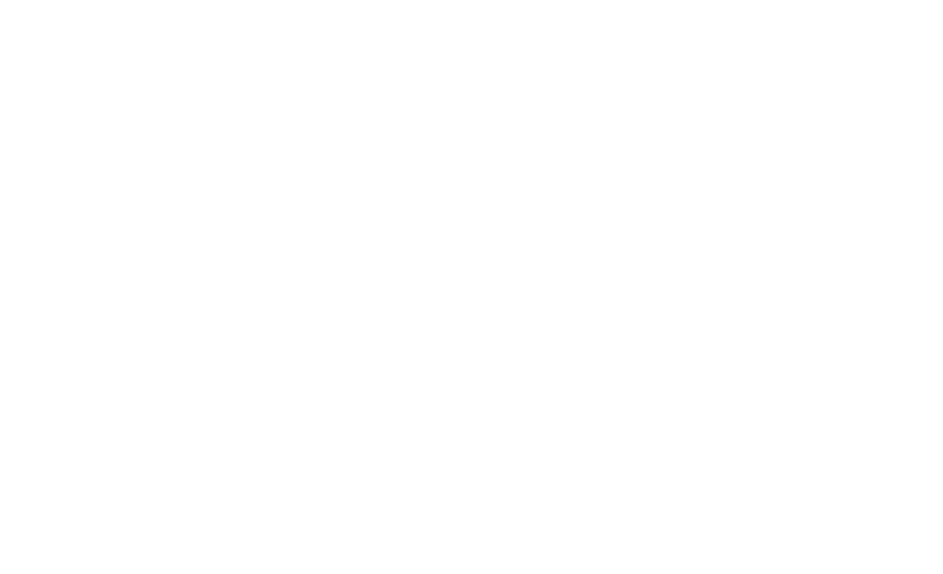
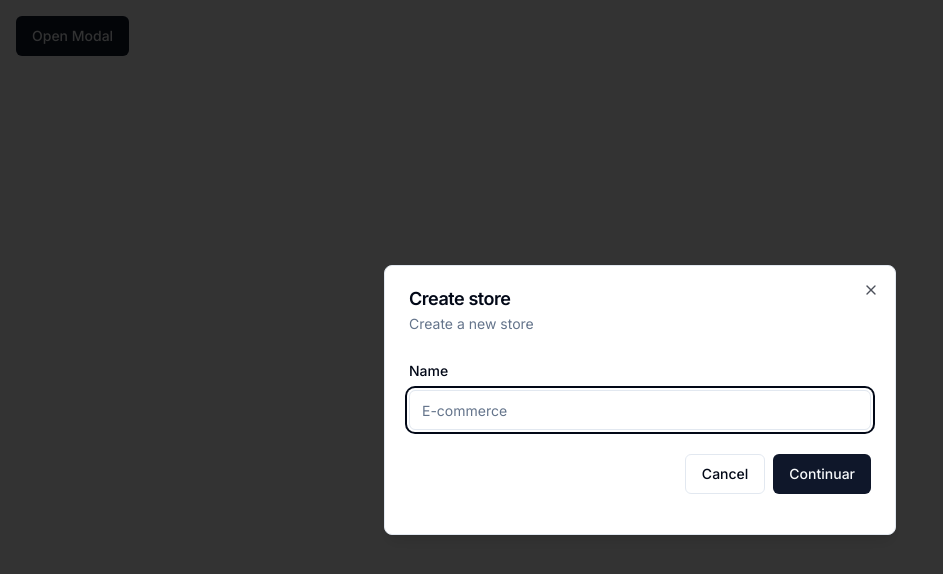
Before and after one commit to nadodev/shop-store, a Next.js app: page / in a window 1280 px wide. Shown: the top 574 px of the page, without its empty margins (0-943 px from the left). Built offline with nearby package versions, Linux system fonts and the light colour scheme.

Commit message:
chore: add prisma

```diff
--- a/app/(root)/page.tsx
+++ b/app/(root)/page.tsx
@@ -1,11 +1,23 @@
 'use client'
-import { Modal } from "@/components/ui/modal";
+
+import { Button } from "@/components/ui/button";
+import { useStoreModal } from "@/hooks/use-store-modal";
+import { useEffect } from "react";
 
 export default function SetupPage() {
+  const onOpen = useStoreModal((state) => state.onOpen);
+  const isOpen = useStoreModal((state) => state.isOpen);
+
+
+  function openModal() {
+    onOpen()
+  }
+  useEffect(() => {
+    if(!isOpen) onOpen()
+  },[isOpen, onOpen])
     return (
    <div className="p-4">
-      {/* <UserButton afterSignOutUrl='/' /> */}
-      <Modal title="Hello" description="Hello" isOpen={false  } onClose={() => {}} />
+        <Button onClick={openModal}>Open Modal</Button>
    </div>
     );
   }
--- a/app/layout.tsx
+++ b/app/layout.tsx
@@ -3,6 +3,7 @@ import type { Metadata } from "next";
 import { Inter } from "next/font/google";
 import "./globals.css";
 
+import { ModalProvider } from "@/providers/modal-provider";
 import { dark } from "@clerk/themes";
 
 const inter = Inter({ subsets: ["latin"] });
@@ -22,7 +23,10 @@ export default function RootLayout({
       appearance={{ baseTheme: dark }}
     >
     <html lang="en">
-      <body className={inter.className}>{children}</body>
+      <body className={inter.className}>
+        <ModalProvider />
+        {children}
+      </body>
     </html>
     </ClerkProvider>
   );
--- /dev/null
+++ b/components/modals/store-modal.tsx
@@ -0,0 +1,69 @@
+"use client";
+
+import { Button } from "@/components/ui/button";
+import { Form, FormControl, FormField, FormItem, FormLabel, FormMessage } from "@/components/ui/form";
+import { Input } from "@/components/ui/input";
+import { Modal } from "@/components/ui/modal";
+import { useStoreModal } from "@/hooks/use-store-modal";
+import { zodResolver } from "@hookform/resolvers/zod";
+import { useForm } from "react-hook-form";
+import { z } from "zod";
+
+const formSchema = z.object({
+  name: z.string().min(1),
+});
+
+export const StoreModal = () => {
+  const form = useForm<z.infer<typeof formSchema>>({
+    resolver: zodResolver(formSchema),
+
+    defaultValues: {
+      name: "",
+    },
+  });
+
+  const onSubmit = async (values: z.infer<typeof formSchema>) => {
+    console.log(values);
+  };
+
+  const storeModal = useStoreModal();
+
+  return (
+    <Modal
+      title="Create store"
+      description="Create a new store"
+      isOpen={storeModal.isOpen}
+      onClose={storeModal.onClose}
+    >
+      <div>
+        <div className="space-y-4 py-2 pb-4">
+          <Form {...form}>
+            <form onSubmit={form.handleSubmit(onSubmit)}>
+              <FormField
+                control={form.control}
+                name="name"
+                render={({ field }) =>  (
+                    <FormItem>
+                        <FormLabel>Name</FormLabel>
+                        <FormControl>
+                            <Input placeholder="E-commerce" {...field} />
+                        </FormControl>
+                            <FormMessage/>
+                    </FormItem>
+                )}
+              />
+              <div className="space-x-2 pt-6 flex items-center justify-end w-full">
+                    <Button variant="outline" type="button" onClick={storeModal.onClose}>
+                        Cancel
+                    </Button>
+                    <Button type="submit">
+                        Continuar
+                    </Button>
+              </div>
+            </form>
+          </Form>
+        </div>
+      </div>
+    </Modal>
+  );
+};
--- /dev/null
+++ b/components/ui/form.tsx
@@ -0,0 +1,176 @@
+import * as React from "react"
+import * as LabelPrimitive from "@radix-ui/react-label"
+import { Slot } from "@radix-ui/react-slot"
+import {
+  Controller,
+  ControllerProps,
+  FieldPath,
+  FieldValues,
+  FormProvider,
+  useFormContext,
+} from "react-hook-form"
+
+import { cn } from "@/lib/utils"
+import { Label } from "@/components/ui/label"
+
+const Form = FormProvider
+
+type FormFieldContextValue<
+  TFieldValues extends FieldValues = FieldValues,
+  TName extends FieldPath<TFieldValues> = FieldPath<TFieldValues>
+> = {
+  name: TName
+}
+
+const FormFieldContext = React.createContext<FormFieldContextValue>(
+  {} as FormFieldContextValue
+)
+
+const FormField = <
+  TFieldValues extends FieldValues = FieldValues,
+  TName extends FieldPath<TFieldValues> = FieldPath<TFieldValues>
+>({
+  ...props
+}: ControllerProps<TFieldValues, TName>) => {
+  return (
+    <FormFieldContext.Provider value={{ name: props.name }}>
+      <Controller {...props} />
+    </FormFieldContext.Provider>
+  )
+}
+
+const useFormField = () => {
+  const fieldContext = React.useContext(FormFieldContext)
+  const itemContext = React.useContext(FormItemContext)
+  const { getFieldState, formState } = useFormContext()
+
+  const fieldState = getFieldState(fieldContext.name, formState)
+
+  if (!fieldContext) {
+    throw new Error("useFormField should be used within <FormField>")
+  }
+
+  const { id } = itemContext
+
+  return {
+    id,
+    name: fieldContext.name,
+    formItemId: `${id}-form-item`,
+    formDescriptionId: `${id}-form-item-description`,
+    formMessageId: `${id}-form-item-message`,
+    ...fieldState,
+  }
+}
+
+type FormItemContextValue = {
+  id: string
+}
+
+const FormItemContext = React.createContext<FormItemContextValue>(
+  {} as FormItemContextValue
+)
+
+const FormItem = React.forwardRef<
+  HTMLDivElement,
+  React.HTMLAttributes<HTMLDivElement>
+>(({ className, ...props }, ref) => {
+  const id = React.useId()
+
+  return (
+    <FormItemContext.Provider value={{ id }}>
+      <div ref={ref} className={cn("space-y-2", className)} {...props} />
+    </FormItemContext.Provider>
+  )
+})
+FormItem.displayName = "FormItem"
+
+const FormLabel = React.forwardRef<
+  React.ElementRef<typeof LabelPrimitive.Root>,
+  React.ComponentPropsWithoutRef<typeof LabelPrimitive.Root>
+>(({ className, ...props }, ref) => {
+  const { error, formItemId } = useFormField()
+
+  return (
+    <Label
+      ref={ref}
+      className={cn(error && "text-destructive", className)}
+      htmlFor={formItemId}
+      {...props}
+    />
+  )
+})
+FormLabel.displayName = "FormLabel"
+
+const FormControl = React.forwardRef<
+  React.ElementRef<typeof Slot>,
+  React.ComponentPropsWithoutRef<typeof Slot>
+>(({ ...props }, ref) => {
+  const { error, formItemId, formDescriptionId, formMessageId } = useFormField()
+
+  return (
+    <Slot
+      ref={ref}
+      id={formItemId}
+      aria-describedby={
+        !error
+          ? `${formDescriptionId}`
+          : `${formDescriptionId} ${formMessageId}`
+      }
+      aria-invalid={!!error}
+      {...props}
+    />
+  )
+})
+FormControl.displayName = "FormControl"
+
+const FormDescription = React.forwardRef<
+  HTMLParagraphElement,
+  React.HTMLAttributes<HTMLParagraphElement>
+>(({ className, ...props }, ref) => {
+  const { formDescriptionId } = useFormField()
+
+  return (
+    <p
+      ref={ref}
+      id={formDescriptionId}
+      className={cn("text-sm text-muted-foreground", className)}
+      {...props}
+    />
+  )
+})
+FormDescription.displayName = "FormDescription"
+
+const FormMessage = React.forwardRef<
+  HTMLParagraphElement,
+  React.HTMLAttributes<HTMLParagraphElement>
+>(({ className, children, ...props }, ref) => {
+  const { error, formMessageId } = useFormField()
+  const body = error ? String(error?.message) : children
+
+  if (!body) {
+    return null
+  }
+
+  return (
+    <p
+      ref={ref}
+      id={formMessageId}
+      className={cn("text-sm font-medium text-destructive", className)}
+      {...props}
+    >
+      {body}
+    </p>
+  )
+})
+FormMessage.displayName = "FormMessage"
+
+export {
+  useFormField,
+  Form,
+  FormItem,
+  FormLabel,
+  FormControl,
+  FormDescription,
+  FormMessage,
+  FormField,
+}
--- /dev/null
+++ b/components/ui/input.tsx
@@ -0,0 +1,25 @@
+import * as React from "react"
+
+import { cn } from "@/lib/utils"
+
+export interface InputProps
+  extends React.InputHTMLAttributes<HTMLInputElement> {}
+
+const Input = React.forwardRef<HTMLInputElement, InputProps>(
+  ({ className, type, ...props }, ref) => {
+    return (
+      <input
+        type={type}
+        className={cn(
+          "flex h-10 w-full rounded-md border border-input bg-background px-3 py-2 text-sm ring-offset-background file:border-0 file:bg-transparent file:text-sm file:font-medium placeholder:text-muted-foreground focus-visible:outline-none focus-visible:ring-2 focus-visible:ring-ring focus-visible:ring-offset-2 disabled:cursor-not-allowed disabled:opacity-50",
+          className
+        )}
+        ref={ref}
+        {...props}
+      />
+    )
+  }
+)
+Input.displayName = "Input"
+
+export { Input }
--- /dev/null
+++ b/components/ui/label.tsx
@@ -0,0 +1,26 @@
+"use client"
+
+import * as React from "react"
+import * as LabelPrimitive from "@radix-ui/react-label"
+import { cva, type VariantProps } from "class-variance-authority"
+
+import { cn } from "@/lib/utils"
+
+const labelVariants = cva(
+  "text-sm font-medium leading-none peer-disabled:cursor-not-allowed peer-disabled:opacity-70"
+)
+
+const Label = React.forwardRef<
+  React.ElementRef<typeof LabelPrimitive.Root>,
+  React.ComponentPropsWithoutRef<typeof LabelPrimitive.Root> &
+    VariantProps<typeof labelVariants>
+>(({ className, ...props }, ref) => (
+  <LabelPrimitive.Root
+    ref={ref}
+    className={cn(labelVariants(), className)}
+    {...props}
+  />
+))
+Label.displayName = LabelPrimitive.Root.displayName
+
+export { Label }
--- a/hooks/use-store-modal.tsx
+++ b/hooks/use-store-modal.tsx
@@ -1,12 +1,12 @@
 import { create } from "zustand"
 
-interface useStoreModalState {
+interface useStoreModalInterface {
     isOpen: boolean
     onOpen: () => void
     onClose: () => void
 }
 
-export const useStoreModal = create<useStoreModalState> ((set)  => ({
+export const useStoreModal = create<useStoreModalInterface> ((set)  => ({
     isOpen: false,
     onOpen: () => set({ isOpen: true }),
     onClose: () => set({ isOpen: false }),
--- a/package.json
+++ b/package.json
@@ -11,7 +11,10 @@
   "dependencies": {
     "@clerk/nextjs": "^5.0.6",
     "@clerk/themes": "^2.1.2",
+    "@hookform/resolvers": "^3.3.4",
+    "@prisma/client": "^5.13.0",
     "@radix-ui/react-dialog": "^1.0.5",
+    "@radix-ui/react-label": "^2.0.2",
     "@radix-ui/react-slot": "^1.0.2",
     "class-variance-authority": "^0.7.0",
     "clsx": "^2.1.1",
@@ -19,8 +22,10 @@
     "next": "14.2.3",
     "react": "^18",
     "react-dom": "^18",
+    "react-hook-form": "^7.51.4",
     "tailwind-merge": "^2.3.0",
     "tailwindcss-animate": "^1.0.7",
+    "zod": "^3.23.7",
     "zustand": "^4.5.2"
   },
   "devDependencies": {
@@ -30,6 +35,7 @@
     "eslint": "^8",
     "eslint-config-next": "14.2.3",
     "postcss": "^8",
+    "prisma": "^5.13.0",
     "tailwindcss": "^3.4.1",
     "typescript": "^5"
   }
--- /dev/null
+++ b/providers/modal-provider.tsx
@@ -0,0 +1,21 @@
+'use client'
+
+import { StoreModal } from "@/components/modals/store-modal"
+import { useEffect, useState } from "react"
+
+export const ModalProvider = () => {
+    const [isOpen, setIsOpen] = useState(false)
+
+    useEffect(() => {
+        setIsOpen(true)
+
+    },[])
+
+    if(!isOpen) {
+        return null
+    }
+
+    return (
+        <StoreModal />
+    )
+}
```
Also changed, not shown: 2 other files (tests, documents, lock files or other folders).
